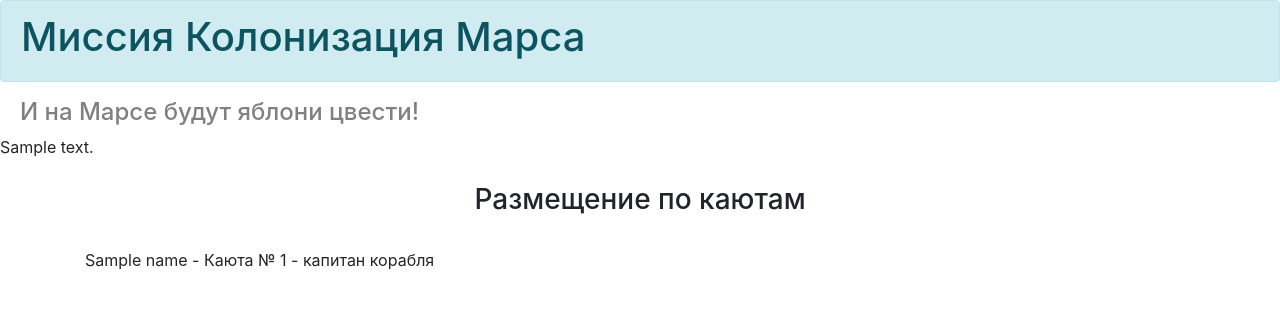
After one commit to Starostina-elena/mars, a Flask app: template templates/distribution.html in a window 1280 px wide. The commit adds this page. Shown: the top 309 px of the page. Run offline with Flask 2, Linux system fonts and the light colour scheme; the template is opened without the code that fills it: most values are stand-ins (such as "Sample title", 1, 10 or a date in 2020); some libraries are stand-ins or nearby versions.

Commit message:
flask шаблоны 1 задача из домашней

```diff
--- a/prepare_for_mission.py
+++ b/prepare_for_mission.py
@@ -39,5 +39,11 @@
     return render_template('auto_answer.html', **params)
 
 
+@app.route('/distribution')
+def distribution():
+    astronauts = ['Маша', 'Петя', 'Вася', 'Даша']
+    return render_template('distribution.html', title='Размещение по каютам', names=astronauts)
+
+
 if __name__ == '__main__':
     app.run(port=8080, host='127.0.0.1')
--- a/static/css/style2.css
+++ b/static/css/style2.css
@@ -1,6 +1,10 @@
 h4 {
     color: grey;
     margin-left: 20px;
+}
+
+h3 {
+    text-align: center;
 }
 
 h1.crash_access {
--- /dev/null
+++ b/templates/distribution.html
@@ -0,0 +1,11 @@
+{% extends "base.html" %}
+
+{% block content %}
+    <br>
+    <h3>Размещение по каютам</h3>
+    <br>
+    {% set room = "Каюта №" %}
+    {% for name in names %}
+        <p>{{ name }} - {{ room }} {{ loop.index }} {% if loop.first %} - капитан корабля {% endif %}</p>
+    {% endfor %}
+{% endblock %}
```
